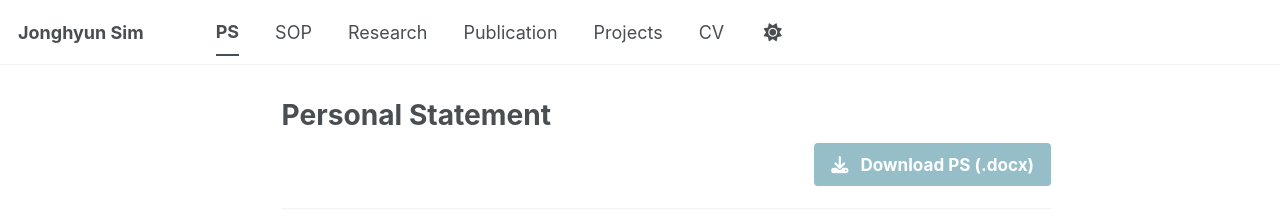
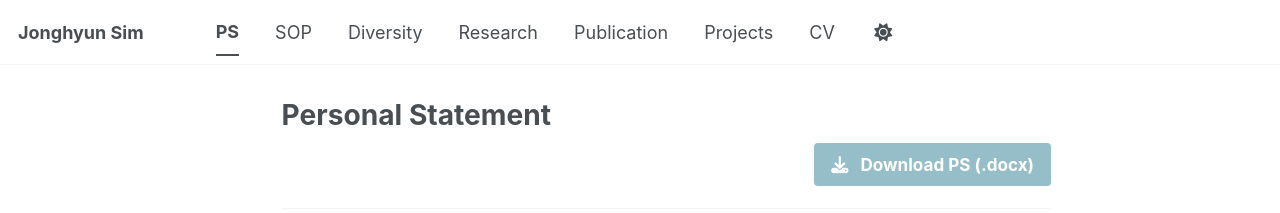
Before and after one commit to simjonghyun/simjonghyun.github.io, a Jekyll site: the page built from _pages/ps.md, in a window 1280 px wide. Shown: the top 213 px of the page. Built offline with Jekyll 4.4.1, drawn with Linux system fonts in a browser that asks for light colours; a style sheet for code colours, icons or effects is not loaded.

Commit message:
Add Diversity statement page

```diff
--- a/_data/navigation.yml
+++ b/_data/navigation.yml
@@ -11,6 +11,9 @@ main:
   - title: "SOP"
     url: /sop/
 
+  - title: "Diversity"
+    url: /diversity/
+
   - title: "Research"
     url: /research/
 
--- a/_includes/document-reader.html
+++ b/_includes/document-reader.html
@@ -21,6 +21,8 @@
       {% include generated/sop.html %}
     {% elsif include.slug == 'ps' %}
       {% include generated/ps.html %}
+    {% elsif include.slug == 'diversity' %}
+      {% include generated/diversity.html %}
     {% elsif include.slug == 'cv' %}
       {% include generated/cv.html %}
     {% endif %}
```
Also changed, not shown: _pages/diversity.md (added, +8 -0 lines), 2 other files.
